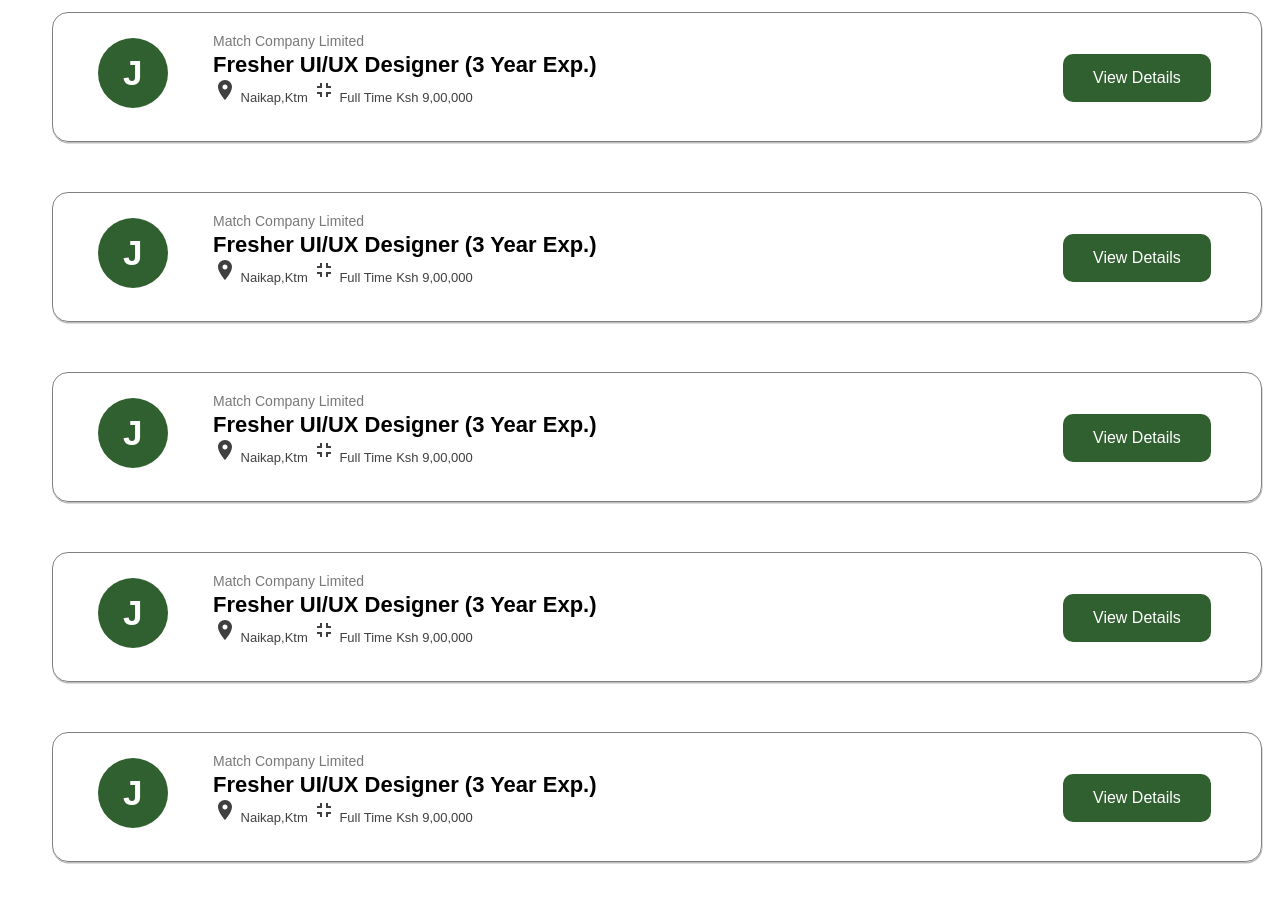
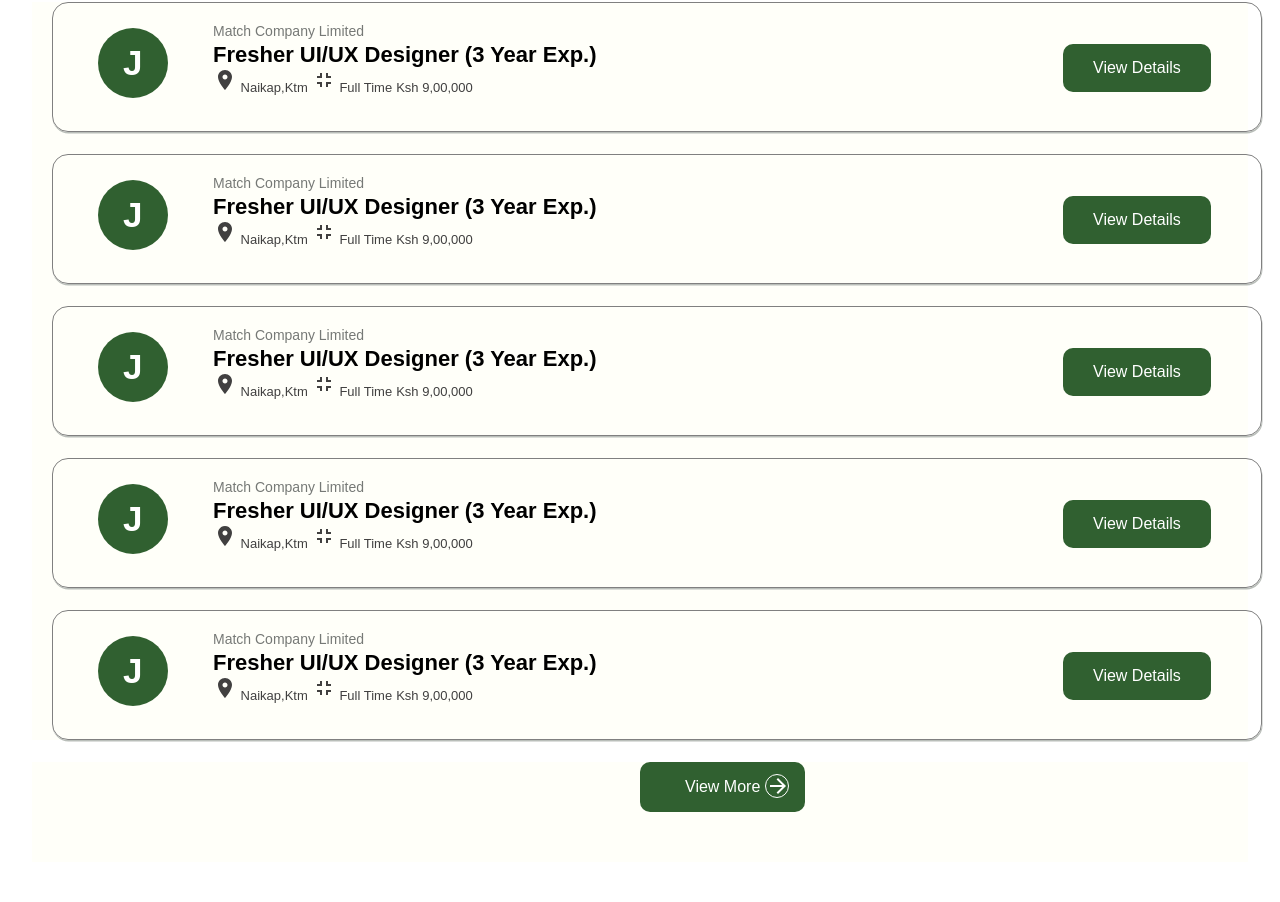
Before and after one commit to asmitashrestha/Job_Portal, a React (Vite) app: page / in a window 1280 px wide. Shown: the part 1250-2152 px from the top of the page. Built offline with nearby package versions, Linux system fonts and the light colour scheme.

Commit message:
home page update

```diff
--- a/src/App.jsx
+++ b/src/App.jsx
@@ -4,6 +4,7 @@ import Home from "./components/Home";
 import Listedjob from "./components/Listedjob";
 import Navbar from "./components/Navbar";
 import Jobstitle from "./components/Jobstitle";
+import View from "./components/View";
 
 function App() {
   return (
@@ -44,6 +45,8 @@ function App() {
           />
         </div>
       </div>
+
+      <View/>
     </div>
   );
 }
--- a/src/components/Jobstitle.jsx
+++ b/src/components/Jobstitle.jsx
@@ -27,6 +27,7 @@ const Jobstitle = ({ para, title }) => {
 
       <div className="btn-view">
         <button>View Details</button>
+
       </div>
     </div>
   );
--- /dev/null
+++ b/src/components/View.jsx
@@ -0,0 +1,13 @@
+import ArrowForwardIcon from '@mui/icons-material/ArrowForward';
+
+const View = () => {
+  return (
+    <div>
+      <div className="view">
+        <button>View More <span className='arrow'> <ArrowForwardIcon/></span> </button>
+      </div>
+    </div>
+  )
+}
+
+export default View
--- a/src/index.css
+++ b/src/index.css
@@ -156,12 +156,17 @@ button:hover{
   margin-top: 1.3rem;
 }
 
+.listed{
+  margin-top:40px ;
+  background-color: rgb(255, 255, 249);
+}
+
 .list{
   position: relative;
   border: 1px solid grey;
   margin-left: 20px;
   margin-right: 20px;
-  margin-top:50px ;
+  margin-top:22px ;
   width: 1210px;
   height: 130px;
   border-radius: 1rem;
@@ -243,5 +248,40 @@ button:hover{
   font-size: 16px;
   border: none;
   border-radius: 10px;
+}
 
+.view{
+  margin-top: 1.4rem;
+  position: relative;
+  height:100px;
+  background-color:rgb(255, 255, 249);
+  margin-bottom: 1.4rem;
 }
+
+.view button{
+  position: absolute;
+  justify-content: center;
+  align-items: center;
+  background-color:  rgb(48, 96, 48);
+  padding: 16px 45px;
+  color: #fff;
+  font-size: 16px;
+  border-radius: 10px;
+  border: none;
+}
+
+.arrow{
+  position: absolute;
+  top: 12px;
+  padding-left: 2px;
+  border-radius: 50%;
+  width:24px;
+  height: 24px;
+  margin-left: 80px;
+  background-color:rgb(48, 96, 48) ;
+  border:1px solid #fff;
+  justify-content: center;
+  display: flex;
+  align-items: center;
+  text-align: center;
+}
```
